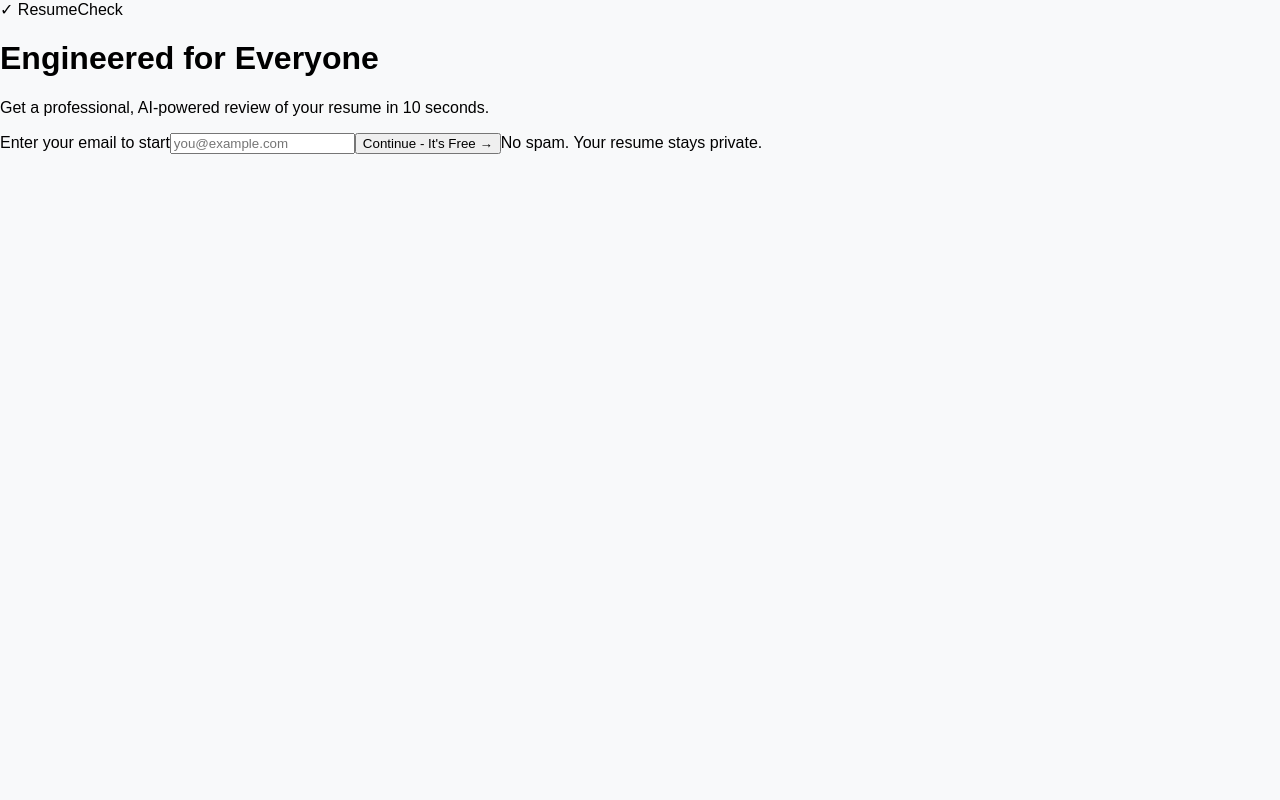
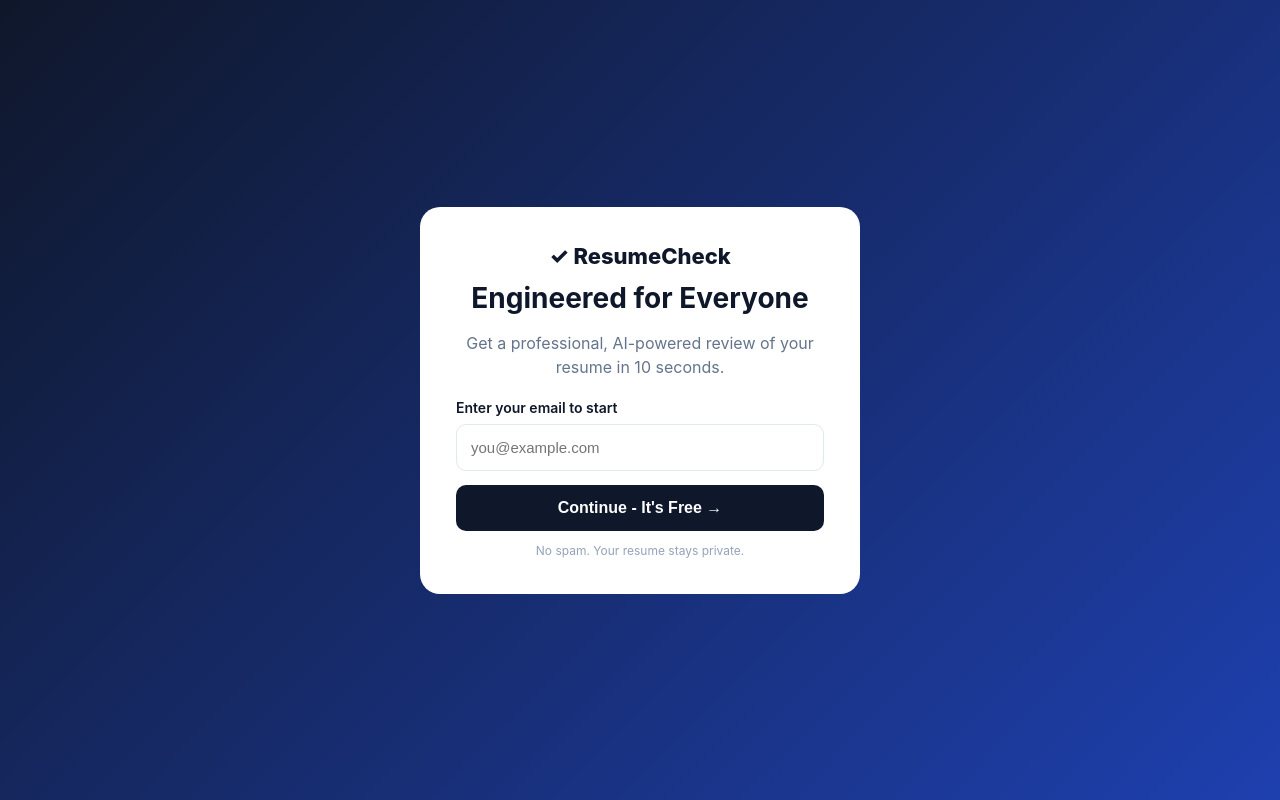
Before and after one commit to Ilan359/ResumeCheck---Engineered-for-Everyone, a Next.js app: page / in a window 1280 px wide. Built offline with nearby package versions, Linux system fonts and the light colour scheme.

Commit message:
Enhance global CSS with new styles and adjustments
Updated global styles for body, login components, and added new styles for various elements.

```diff
--- a/app/globals.css
+++ b/app/globals.css
@@ -1,2 +1,23 @@
-body { margin: 0; font-family: Arial, sans-serif; background: #f8f9fa; }
+body { margin: 0; font-family: Inter, Arial, sans-serif; background: #f8fafc; color: #0f172a; }
 * { box-sizing: border-box; }
+.login-wrap { min-height: 100vh; display: flex; align-items: center; justify-content: center; background: linear-gradient(135deg, #0f172a, #1e40af); padding: 20px; }
+.login-card { background: white; width: 100%; max-width: 440px; padding: 36px; border-radius: 20px; text-align: center; }
+.logo { font-weight: 800; font-size: 22px; }
+.login-card h1 { font-size: 28px; margin: 12px 0 8px; }
+.sub { color: #64748b; line-height: 1.5; }
+.login-card label, .container label { display: block; text-align: left; font-weight: 600; margin: 20px 0 8px; font-size: 14px; }
+.login-card input { width: 100%; padding: 14px; border: 1px solid #e2e8f0; border-radius: 10px; font-size: 15px; }
+.login-card button, .check-btn { width: 100%; margin-top: 14px; padding: 14px; background: #0f172a; color: white; border: none; border-radius: 10px; font-weight: 700; font-size: 16px; cursor: pointer; }
+.small { display: block; margin-top: 12px; color: #94a3b8; font-size: 12px; }
+.main header { background: white; padding: 16px 24px; display: flex; justify-content: space-between; border-bottom: 1px solid #e2e8f0; }
+.user { font-size: 13px; color: #64748b; } .user span { cursor: pointer; color: #2563eb; }
+.container { max-width: 760px; margin: 32px auto; padding: 0 20px 40px; }
+.container h1 { font-size: 32px; margin-bottom: 6px; }
+.purposes { display: flex; flex-wrap: wrap; gap: 8px; }
+.pill { padding: 9px 14px; border-radius: 999px; border: 1px solid #cbd5e1; background: white; cursor: pointer; }
+.pill.active { background: #0f172a; color: white; border-color: #0f172a; }
+textarea { width: 100%; height: 260px; padding: 16px; border: 1px solid #cbd5e1; border-radius: 12px; font-size: 14px; line-height: 1.6; }
+.result { background: white; border-radius: 16px; padding: 24px; margin-top: 24px; border: 1px solid #e2e8f0; }
+.score-box { display: flex; gap: 20px; align-items: center; padding-bottom: 16px; border-bottom: 1px solid #f1f5f9; }
+.score-num { font-size: 56px; font-weight: 800; line-height: 1; } .score-num span { font-size: 20px; color: #94a3b8; }
+.issue { background: #fffbeb; border: 1px solid #fde68a; padding: 12px; border-radius: 10px; margin-top: 10px; font-size: 14px; line-height: 1.5; }
```
